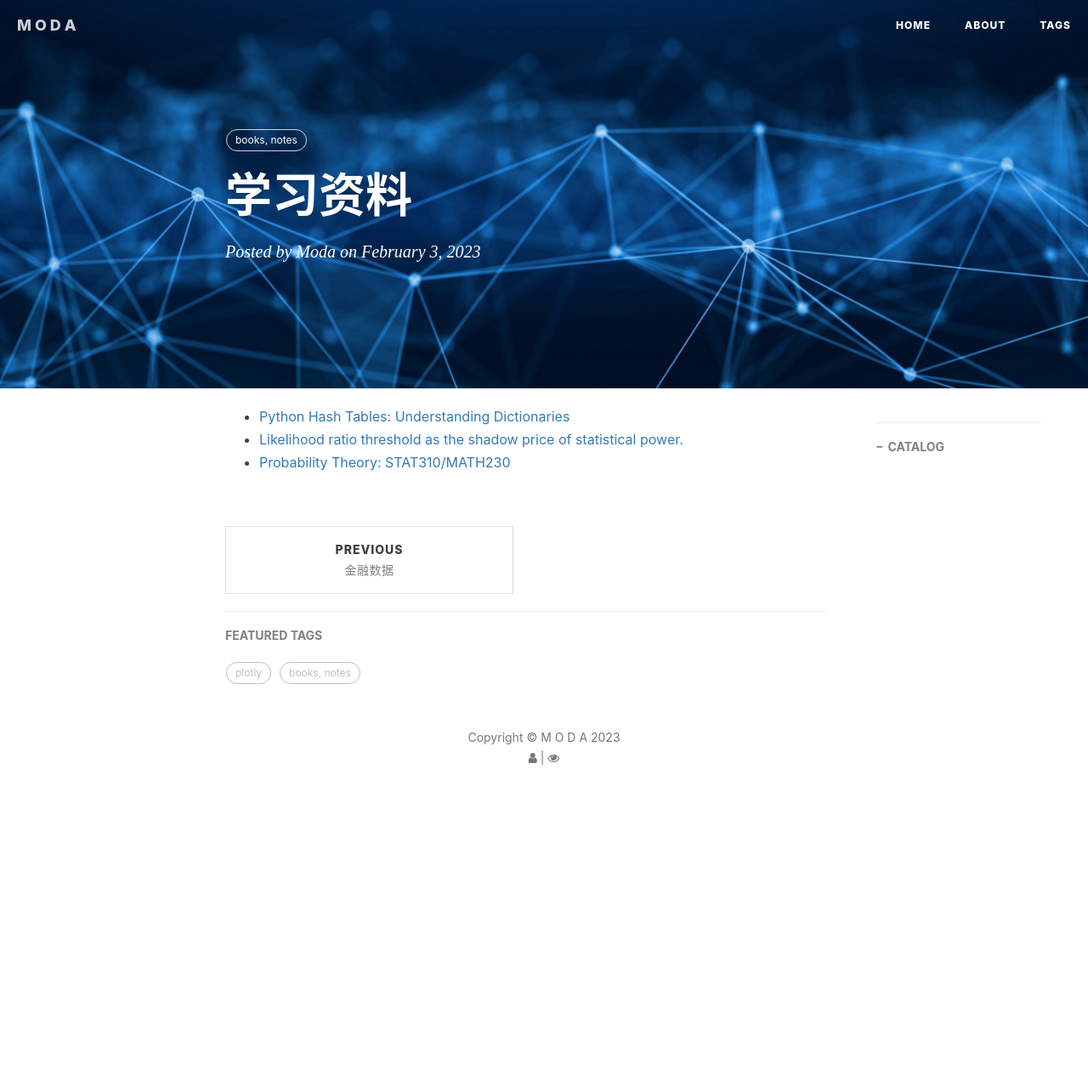
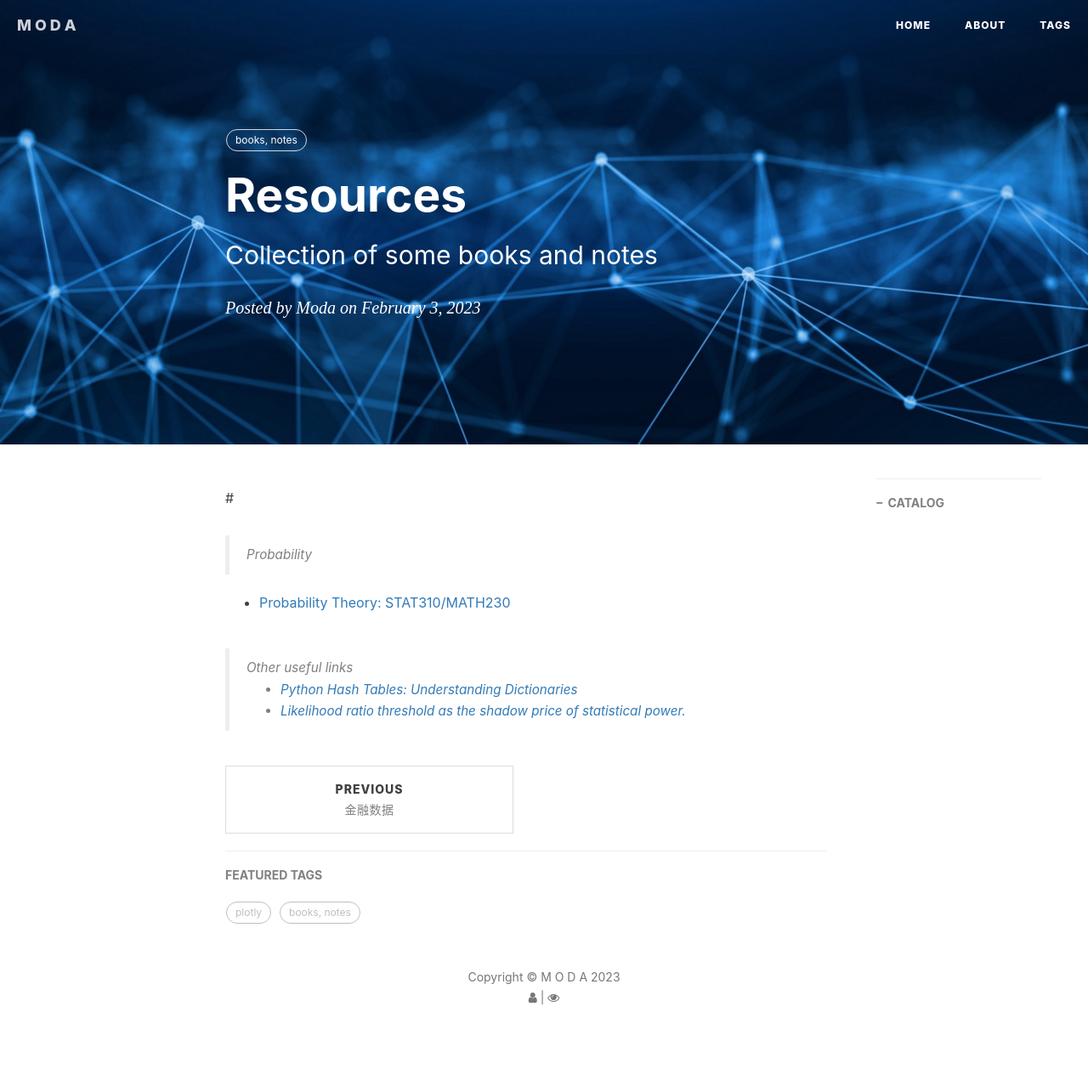
Before and after one commit to chenpnn/chenpnn.github.io, a Jekyll site: the page built from _posts/2023-02-23-docs.md, in a window 1280 px wide. Shown: the whole page at 85% size. Built offline with Jekyll 4.4.1, drawn with Linux system fonts in a browser that asks for light colours; nearby versions of some CDN libraries; library files that are not in the unit come from our copies; comment, search, counter and statistics services are not loaded; before the commit the page ends 996 px from its top, so only the background shows below that.

Commit message:
Update 2023-02-23-docs.md

```diff
--- a/_posts/2023-02-23-docs.md
+++ b/_posts/2023-02-23-docs.md
@@ -1,7 +1,7 @@
 ---
 layout:     post
-title:      学习资料
-subtitle:
+title:      Resources
+subtitle:   Collection of some books and notes
 date:       2023-02-03
 author:     Moda
 header-img: img/post-bg-temp.jpg
@@ -10,6 +10,12 @@ tags:
     - books, notes
 ---
 
+#
+
+> Probability
+
+* [Probability Theory: STAT310/MATH230](https://1drv.ms/b/s!Ao9XkuYvIZQIlV09UrWhRYe_ynVn?e=Er6qjD)
+
+> Other useful links
 * [Python Hash Tables: Understanding Dictionaries](https://thepythoncorner.com/posts/2020-08-21-hash-tables-understanding-dictionaries/)
 * [Likelihood ratio threshold as the shadow price of statistical power.](http://bactra.org/weblog/630.html)
-* [Probability Theory: STAT310/MATH230](https://1drv.ms/b/s!Ao9XkuYvIZQIlV09UrWhRYe_ynVn?e=Er6qjD)
```
